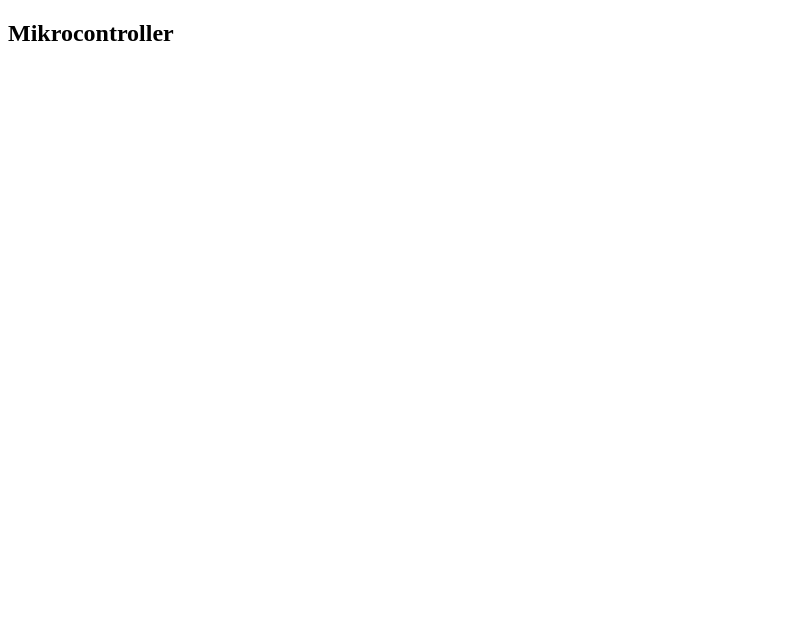
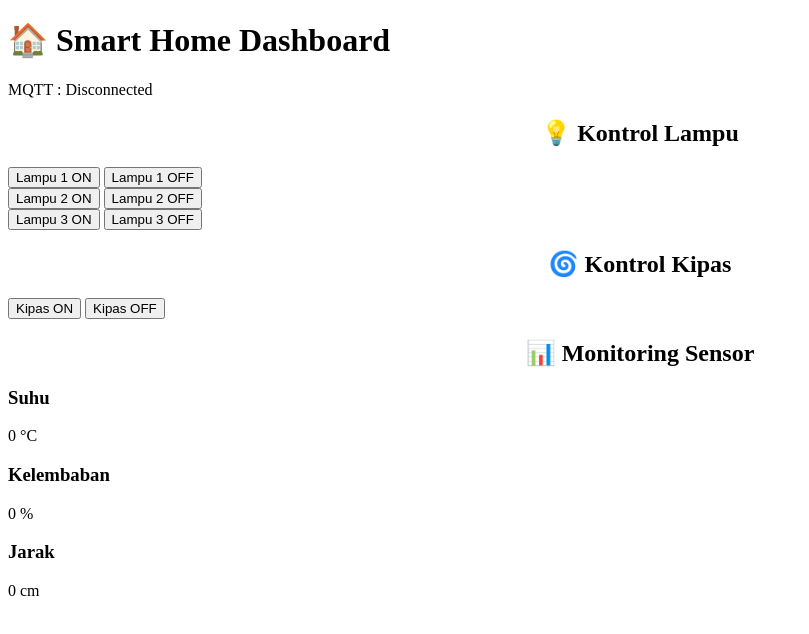
Before and after one commit to Ilmi-Restu-Firdaus/KELOMPOK-4_MIKROKONTROLER, a plain HTML site: page frontend/index.html in a window 1280 px wide. Shown: the whole page, without its empty margins (0-809 px from the left). Drawn offline with Linux system fonts and the light colour scheme.

Commit message:
Revamp index.html for Smart Home Dashboard

```diff
--- a/frontend/index.html
+++ b/frontend/index.html
@@ -1,11 +1,80 @@
 <!DOCTYPE html>
-<html lang="en">
+<html lang="id">
 <head>
-    <meta charset="UTF-8">
-    <meta name="viewport" content="width=device-width, initial-scale=1.0">
-    <title>Document</title>
+<meta charset="UTF-8">
+<meta name="viewport" content="width=device-width, initial-scale=1.0">
+
+<title>Smart Home Dashboard</title>
+
+<link rel="stylesheet" href="style.css">
+
+<script src="https://unpkg.com/mqtt/dist/mqtt.min.js"></script>
+
 </head>
 <body>
-    <h2>Mikrocontroller</h2>
+
+<div class="container">
+
+    <h1>🏠 Smart Home Dashboard</h1>
+
+    <div id="status" class="status offline">
+        MQTT : Disconnected
+    </div>
+
+    <div class="card">
+
+        <h2>💡 Kontrol Lampu</h2>
+
+        <div class="btn-group">
+            <button onclick="lampu1('ON')">Lampu 1 ON</button>
+            <button onclick="lampu1('OFF')" class="off">Lampu 1 OFF</button>
+        </div>
+
+        <div class="btn-group">
+            <button onclick="lampu2('ON')">Lampu 2 ON</button>
+            <button onclick="lampu2('OFF')" class="off">Lampu 2 OFF</button>
+        </div>
+
+        <div class="btn-group">
+            <button onclick="lampu3('ON')">Lampu 3 ON</button>
+            <button onclick="lampu3('OFF')" class="off">Lampu 3 OFF</button>
+        </div>
+
+    </div>
+
+    <div class="card">
+
+        <h2>🌀 Kontrol Kipas</h2>
+
+        <button onclick="kipas('ON')">Kipas ON</button>
+        <button onclick="kipas('OFF')" class="off">Kipas OFF</button>
+
+    </div>
+
+    <div class="card">
+
+        <h2>📊 Monitoring Sensor</h2>
+
+        <div class="sensor-box">
+            <h3>Suhu</h3>
+            <span id="suhu">0</span> °C
+        </div>
+
+        <div class="sensor-box">
+            <h3>Kelembaban</h3>
+            <span id="kelembaban">0</span> %
+        </div>
+
+        <div class="sensor-box">
+            <h3>Jarak</h3>
+            <span id="jarak">0</span> cm
+        </div>
+
+    </div>
+
+</div>
+
+<script src="app.js"></script>
+
 </body>
 </html>
```
